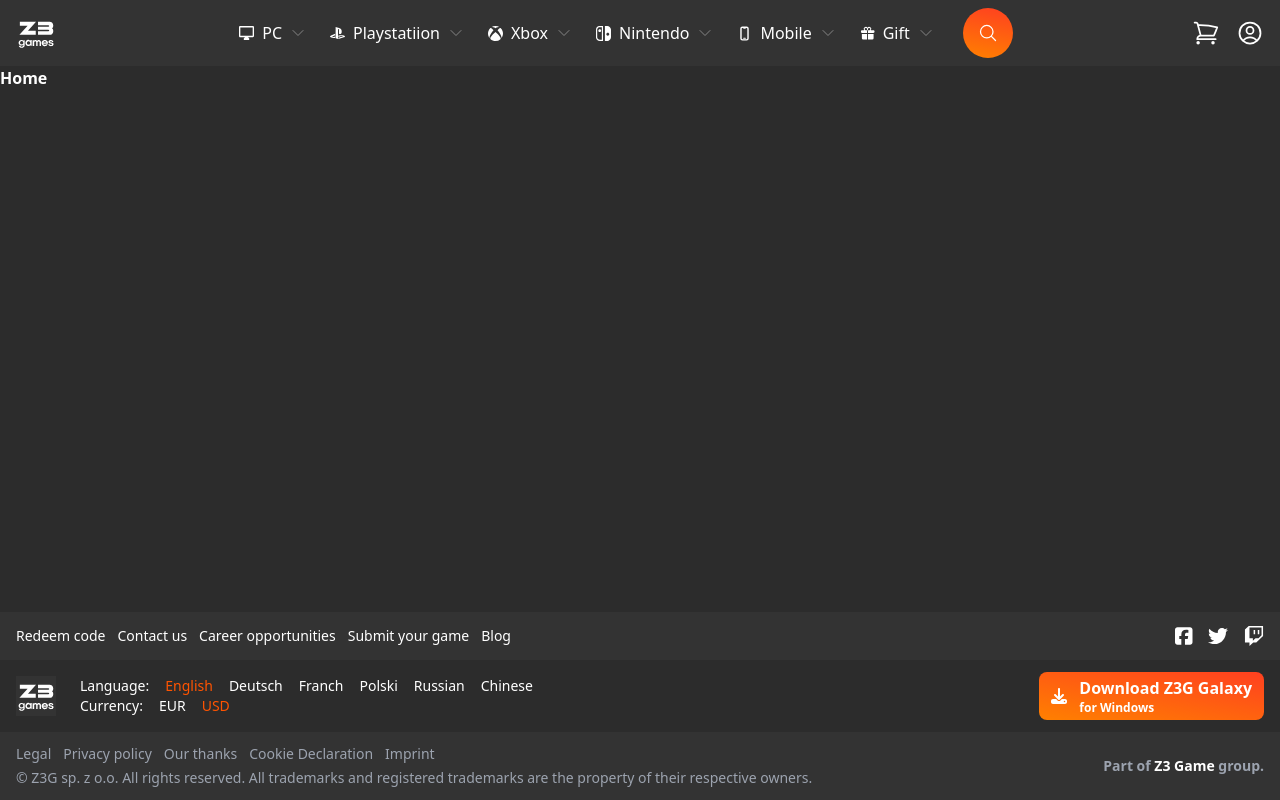
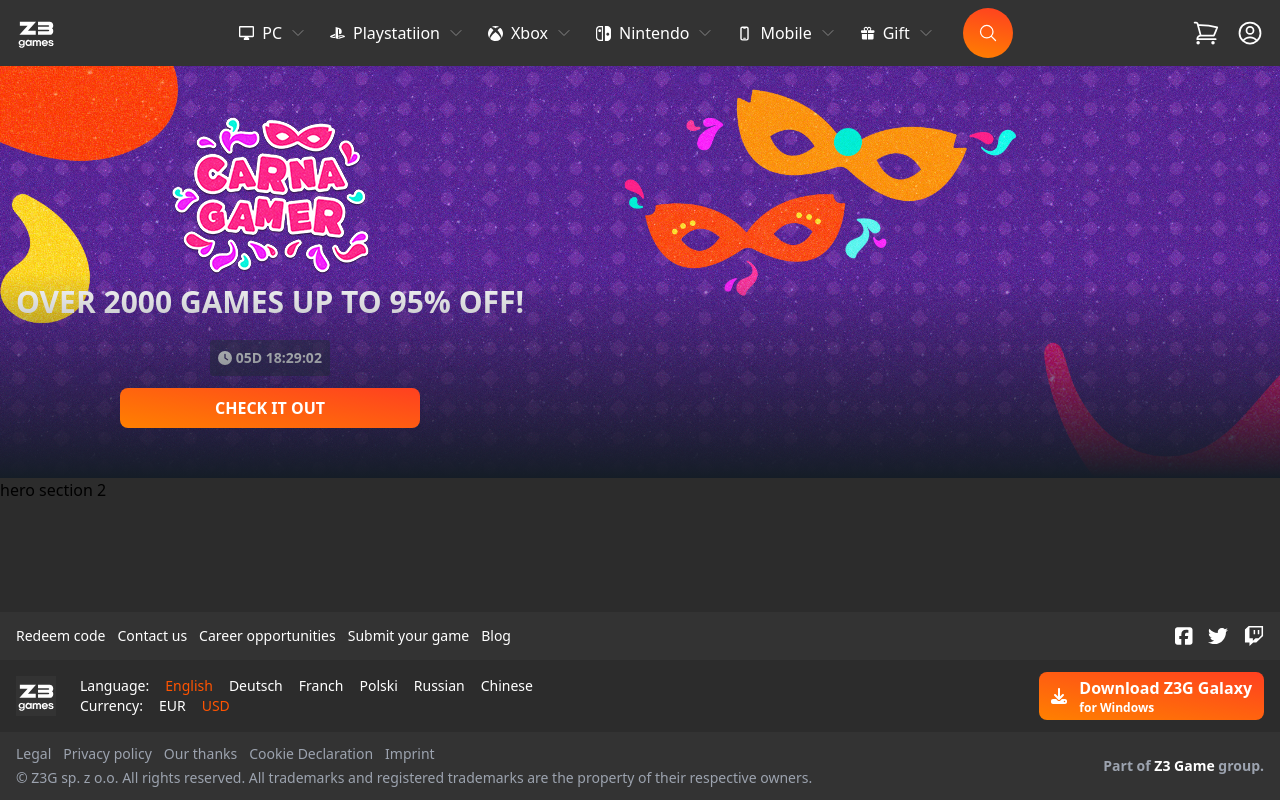
Before and after one commit to codingzeus1218999/z3game-frontend, a Next.js app: page / in a window 1280 px wide. Built offline with nearby package versions, Linux system fonts and the light colour scheme.

Commit message:
Made the first section for homepage

```diff
--- a/components/footer/index.js
+++ b/components/footer/index.js
@@ -89,7 +89,7 @@
         <div className={`${styles.section} al-container`}>
           <div className="flex items-center gap-6">
             <Link href="/" className="hidden md:block">
-              <Image src={images.Logo} width={40} height={40} />
+              <Image src={images.Logo} width={40} height={40} alt="logo" />
             </Link>
             <div className="flex flex-row justify-between md:flex-col flex-1">
               <InlineSelect
--- /dev/null
+++ b/components/heroSection1/index.js
@@ -0,0 +1,27 @@
+import Image from "next/image";
+
+import styles from "./style.module.scss";
+import images from "public/images";
+import { FontAwesomeIcon } from "@fortawesome/react-fontawesome";
+import { faClock } from "@fortawesome/free-solid-svg-icons";
+
+export default function HeroSection1() {
+  return (
+    <div className={styles.container}>
+      <div className="al-container flex justify-center md:justify-start">
+        <div className="flex flex-col items-center">
+          <Image src={images.CarnaGamer} alt="carna-gamer" />
+          <p className="font-bold text-3xl uppercase mt-2">
+            over 2000 games up to 95% off!
+          </p>
+          <p className="mt-5 bg-[#26324180] p-2 rounded-[3px] font-bold text-sm">
+            <FontAwesomeIcon icon={faClock} /> 05D 18:29:02
+          </p>
+          <div className="al-button-primary mt-3 w-[300px] text-center py-2 font-bold uppercase z-10">
+            check it out
+          </div>
+        </div>
+      </div>
+    </div>
+  );
+}
--- /dev/null
+++ b/components/heroSection1/style.module.scss
@@ -0,0 +1,11 @@
+.container {
+  @apply text-white py-[50px] relative text-center;
+  background-position: top center;
+  background-size: cover;
+  background-image: url("../../public/images/bg-hero1.jpg");
+  &::before {
+    @apply absolute bottom-0 left-0 w-full h-full;
+    content: "";
+    background: linear-gradient(180deg, #151d2700 50%, #151d27);
+  }
+}
--- /dev/null
+++ b/components/heroSection2/index.js
@@ -0,0 +1,5 @@
+import styles from "./style.module.scss";
+
+export default function HeroSection2() {
+  return <div>hero section 2</div>;
+}
--- a/components/index.js
+++ b/components/index.js
@@ -3,5 +3,15 @@
 import MenuItem from "./menuItem";
 import MenuItemMobile from "./menuItemMobile";
 import InlineSelect from "./inlineSelect";
+import HeroSection1 from "./heroSection1";
+import HeroSection2 from "./heroSection2";
 
-export { Header, Footer, MenuItem, MenuItemMobile, InlineSelect };
+export {
+  Header,
+  Footer,
+  MenuItem,
+  MenuItemMobile,
+  InlineSelect,
+  HeroSection1,
+  HeroSection2,
+};
--- a/pages/index.js
+++ b/pages/index.js
@@ -1,3 +1,10 @@
+import { HeroSection1, HeroSection2 } from "../components";
+
 export default function Home() {
-  return <div className="text-white font-extrabold">Home</div>;
+  return (
+    <>
+      <HeroSection1 />
+      <HeroSection2 />
+    </>
+  );
 }
--- a/public/images/index.js
+++ b/public/images/index.js
@@ -5,6 +5,8 @@
 import IconXBox from "./icons/x-box.svg";
 import IconGift from "./icons/gift.svg";
 import IconDevicePhoneMobile from "./icons/device-phone-mobile.svg";
+import BgHero1 from "./bg-hero1.jpg";
+import CarnaGamer from "./carna-gamer.png";
 
 export default {
   Logo,
@@ -14,4 +16,6 @@
   IconXBox,
   IconGift,
   IconDevicePhoneMobile,
+  BgHero1,
+  CarnaGamer,
 };
```
Also changed, not shown: components/heroSection2/style.module.scss (added), public/images/bg-hero1.jpg (added), public/images/carna-gamer.png (added).
